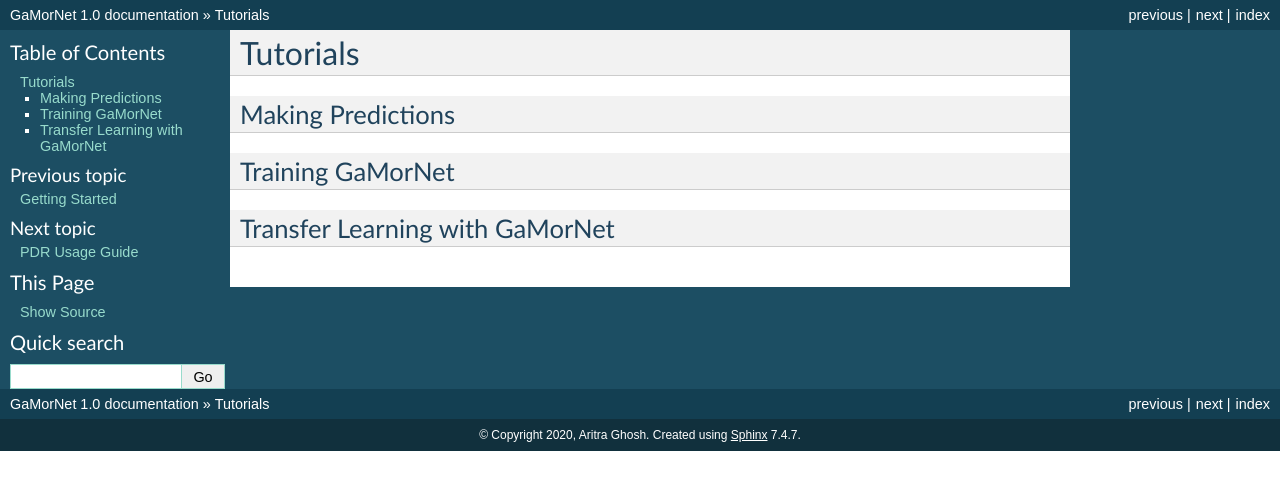
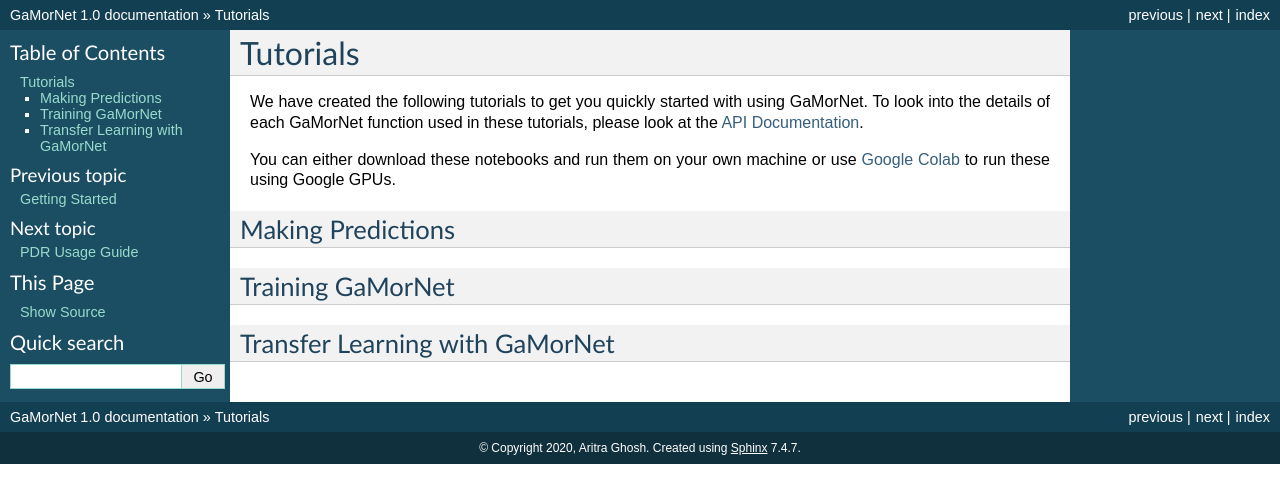
Before and after one commit to aritraghsh09/GaMorNet, a Sphinx documentation site: the page built from docs/source/tutorials.rst, in a window 1280 px wide. Shown: the top 503 px of the page. Built offline with Sphinx 7.4.7, drawn with Linux system fonts in a browser that asks for light colours.

Commit message:
Doc Updates

```diff
--- a/docs/source/index.rst
+++ b/docs/source/index.rst
@@ -78,7 +78,7 @@
 
 Getting Help/Contributing
 --------------------------
-If you have a question, please first have a look at the :ref:`faq` section. If your question is not answered there, please send me an e-mail at this ``aritraghsh09`` GMail address.
+If you have a question, please first have a look at the :ref:`faq` section. If your question is not answered there, please send me an e-mail at this ``aritraghsh09+gamornet@xxxxx.com`` GMail address.
 
 If you have spotted a bug in the code/documentation or you want to propose a new feature, please feel free to open an issue/a pull request on `GitHub <https://github.com/aritraghsh09/GaMorNet>`_
 
--- a/docs/source/tutorials.rst
+++ b/docs/source/tutorials.rst
@@ -2,6 +2,10 @@
 
 Tutorials
 =========
+
+We have created the following tutorials to get you quickly started with using GaMorNet. To look into the details of each GaMorNet function used in these tutorials, please look at the :ref:`api_docs`.
+
+You can either download these notebooks and run them on your own machine or use `Google Colab <https://colab.research.google.com/>`_ to run these using Google GPUs.
 
 
 Making Predictions
```
Also changed, not shown: docs/source/faq.rst (+11 -11 lines).
